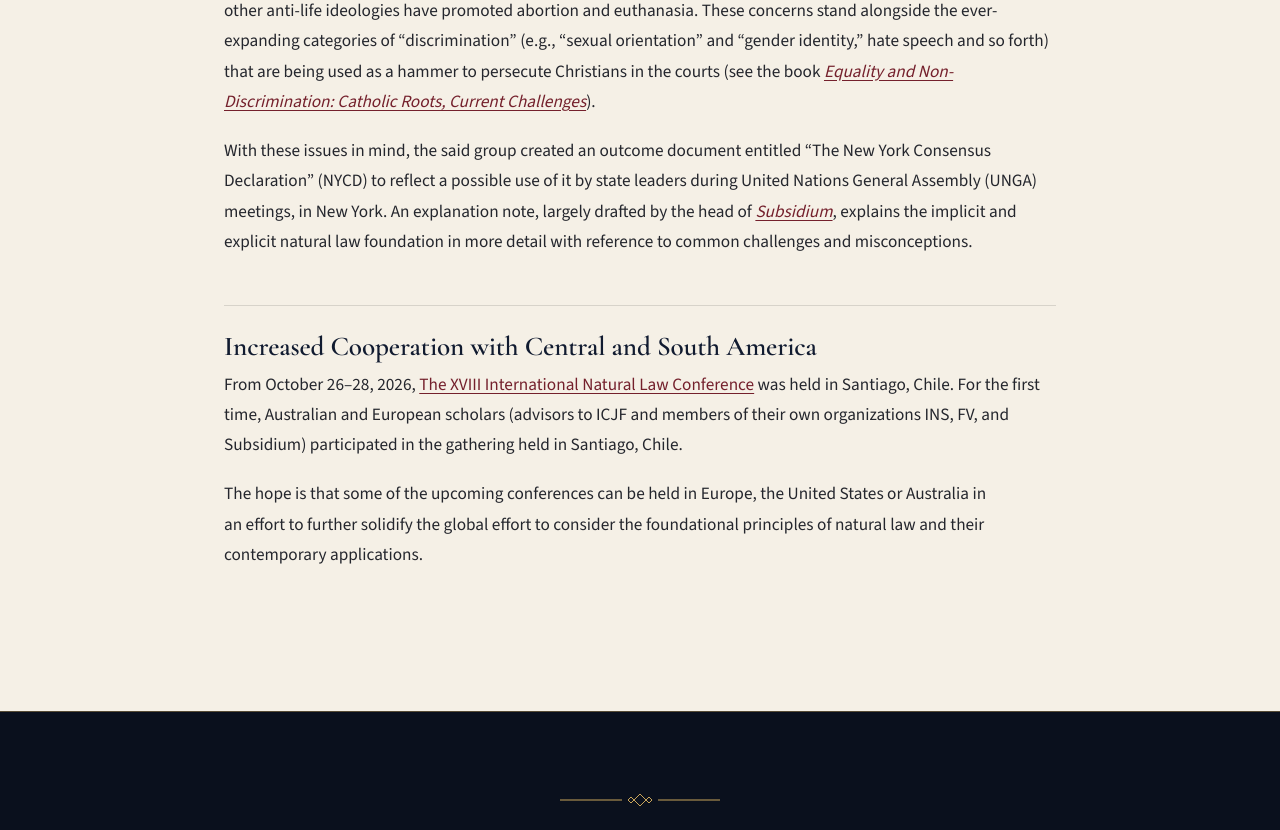
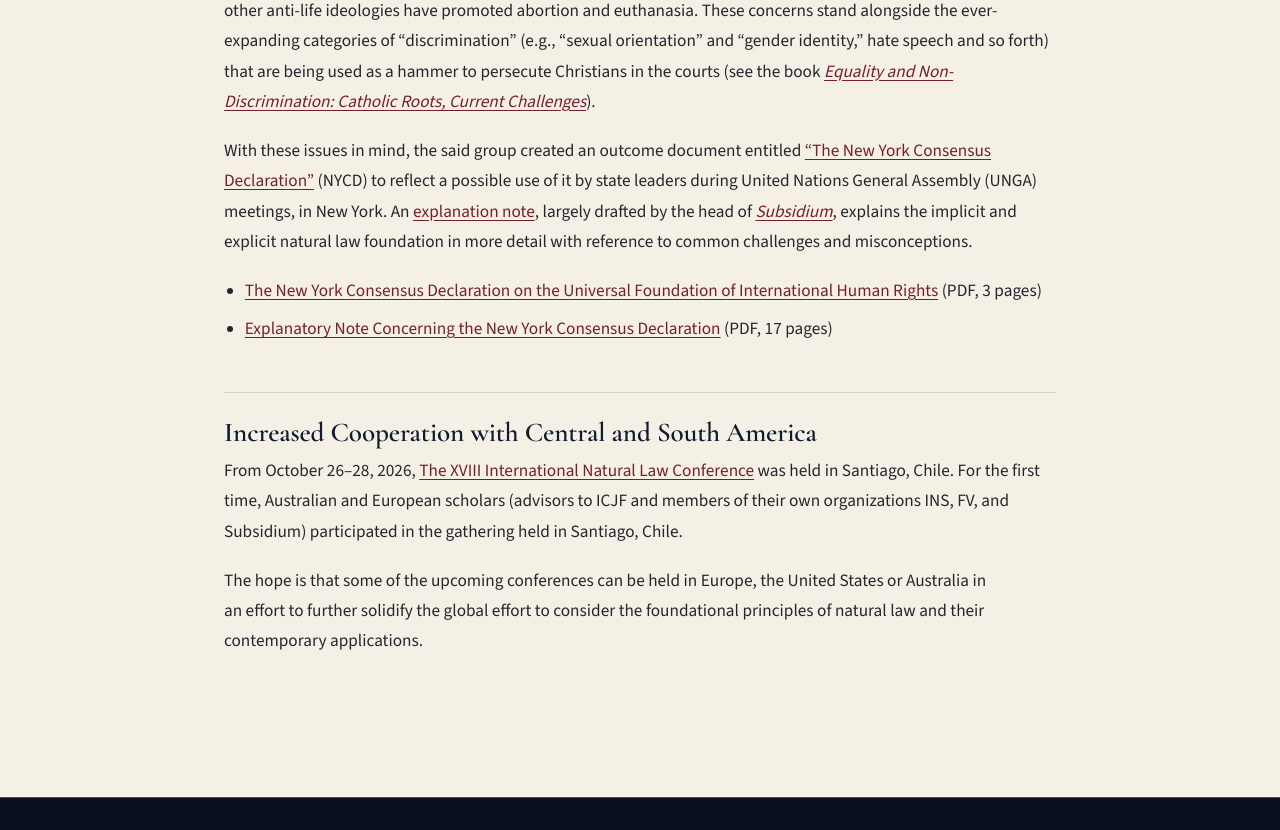
Before and after one commit to liquid1188/western-civ-summit, an Eleventy site: page src/movement.njk in a window 1280 px wide. Shown: the part 2760-3590 px from the top of the page. Built offline with nearby package versions, Linux system fonts and the light colour scheme; Eleventy itself is replaced by a stand-in of ours; files that its build step writes are made by us from their sources.

Commit message:
Movement page: add NYCD and Explanatory Note PDFs and links (hold until the overview is approved)
Co-Authored-By: Claude Opus 5.5 <noreply@anthropic.com>
Claude-Session: https://claude.ai/code/session_01XMZLBq7HMSR9kpzAdHYSs9

```diff
--- a/src/movement.njk
+++ b/src/movement.njk
@@ -41,7 +41,11 @@ permalink: /movement/
     <h3>The UDHR Project: The New York Consensus Declaration</h3>
     <p>From July 2025 to July 2026, a group of ICJF advisors (many of them qualified lawyers with practical legal experience) considered the explicit and implicit natural law foundations of the 1948 Universal Declaration of Human Rights (UDHR).</p>
     <p>From the outset, contributing scholars viewed the UDHR as necessarily imperfect due to the frailties of the diplomatic process, and the limited historical perspective at the time, where certain matters could be taken for granted or had not yet been identified as problematic. Certainly, there are many contemporary challenges for political leaders given the rise of &ldquo;gender ideology,&rdquo; which has contributed to the proliferation of &ldquo;new rights,&rdquo; while other anti-life ideologies have promoted abortion and euthanasia. These concerns stand alongside the ever-expanding categories of &ldquo;discrimination&rdquo; (e.g., &ldquo;sexual orientation&rdquo; and &ldquo;gender identity,&rdquo; hate speech and so forth) that are being used as a hammer to persecute Christians in the courts (see the book <a href="https://www.barnesandnoble.com/w/equality-and-non-discrimination-jane-f-adolphe/1131291618" target="_blank" rel="noopener"><i>Equality and Non-Discrimination: Catholic Roots, Current Challenges</i></a>).</p>
-    <p>With these issues in mind, the said group created an outcome document entitled &ldquo;The New York Consensus Declaration&rdquo; (NYCD) to reflect a possible use of it by state leaders during United Nations General Assembly (UNGA) meetings, in New York. An explanation note, largely drafted by the head of <a href="https://subsidium.online/author.php?slug=iain-benson" target="_blank" rel="noopener"><i>Subsidium</i></a>, explains the implicit and explicit natural law foundation in more detail with reference to common challenges and misconceptions.</p>
+    <p>With these issues in mind, the said group created an outcome document entitled <a href="{{ '/media/documents/New-York-Consensus-Declaration.pdf' | url }}" target="_blank" rel="noopener">&ldquo;The New York Consensus Declaration&rdquo;</a> (NYCD) to reflect a possible use of it by state leaders during United Nations General Assembly (UNGA) meetings, in New York. An <a href="{{ '/media/documents/NYCD-Explanatory-Note.pdf' | url }}" target="_blank" rel="noopener">explanation note</a>, largely drafted by the head of <a href="https://subsidium.online/author.php?slug=iain-benson" target="_blank" rel="noopener"><i>Subsidium</i></a>, explains the implicit and explicit natural law foundation in more detail with reference to common challenges and misconceptions.</p>
+    <ul class="doc-links">
+      <li><a href="{{ '/media/documents/New-York-Consensus-Declaration.pdf' | url }}" target="_blank" rel="noopener">The New York Consensus Declaration on the Universal Foundation of International Human Rights</a> (PDF, 3 pages)</li>
+      <li><a href="{{ '/media/documents/NYCD-Explanatory-Note.pdf' | url }}" target="_blank" rel="noopener">Explanatory Note Concerning the New York Consensus Declaration</a> (PDF, 17 pages)</li>
+    </ul>
 
     <h2>Increased Cooperation with Central and South America</h2>
     <p>From October 26&ndash;28, 2026, <a href="https://jornadasderechonatural.com/en" target="_blank" rel="noopener">The XVIII International Natural Law Conference</a> was held in Santiago, Chile. For the first time, Australian and European scholars (advisors to ICJF and members of their own organizations INS, FV, and Subsidium) participated in the gathering held in Santiago, Chile.</p>
```
Also changed, not shown: 2 other files.
